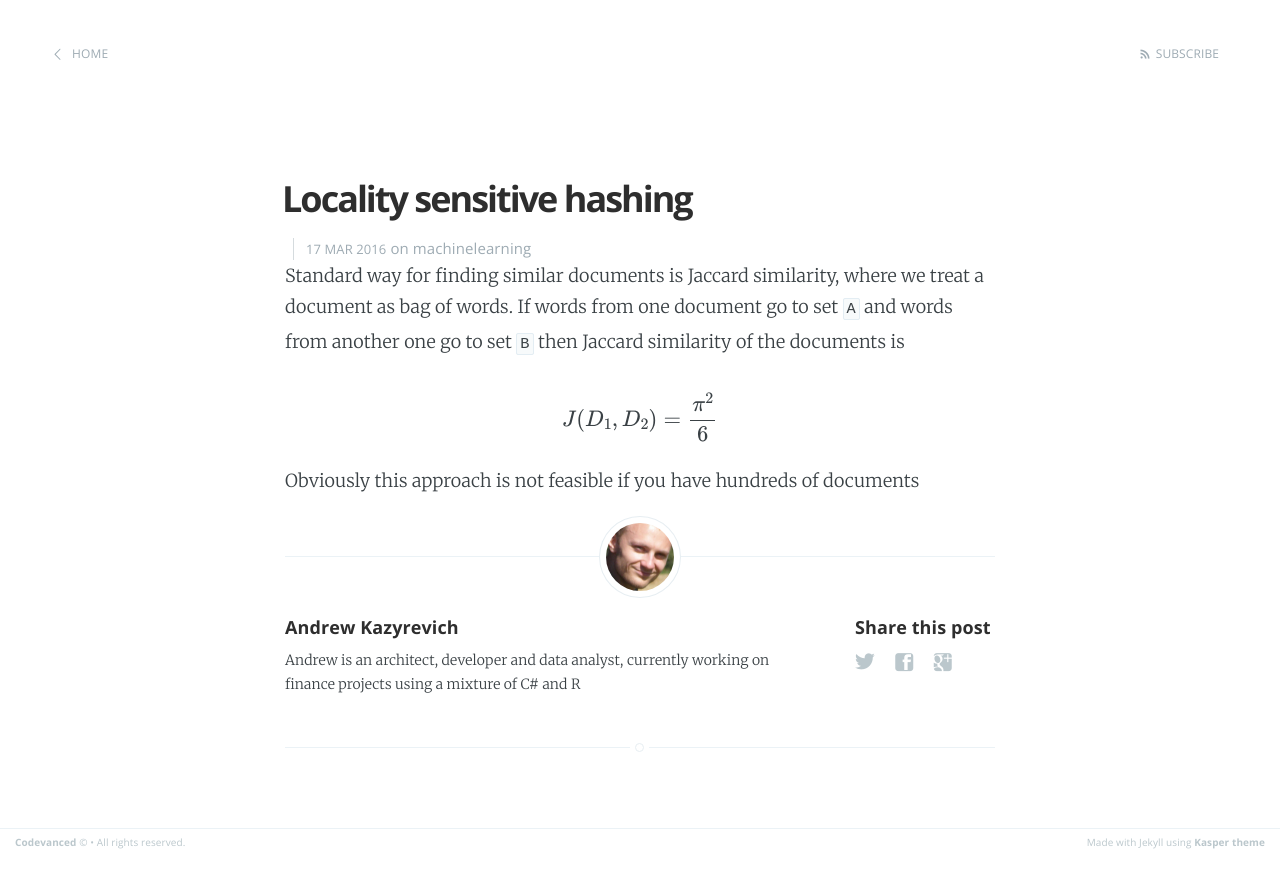
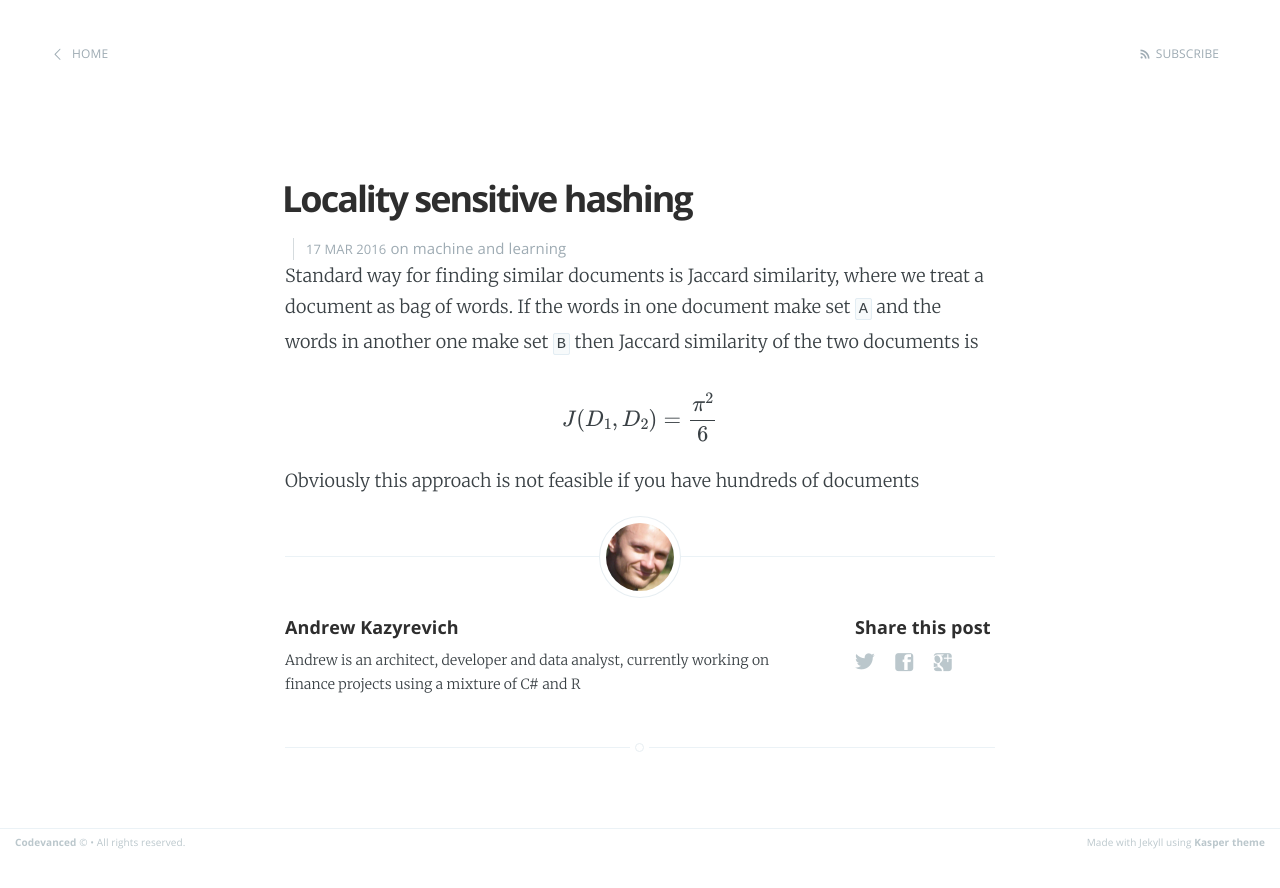
Before and after one commit to andreister/andreister.github.io, a Jekyll site: the page built from _posts/2016-03-17-locality-sensitive-hashing.markdown, in a window 1280 px wide. Shown: the top 888 px of the page. Built offline with Jekyll 4.4.1, drawn with Linux system fonts in a browser that asks for light colours; Markdown is read by kramdown in place of the engine named in the settings; formulas are drawn with MathJax 3.

```diff
--- a/_config.yml
+++ b/_config.yml
@@ -2,8 +2,7 @@
 description: Coding diary
 meta_description: "Codevanced, blogging about code"
 
-markdown: redcarpet
-highlighter: pygments
+highlighter: rouge
 logo: false
 paginate: 15
 baseurl: /
--- a/_posts/2016-03-17-locality-sensitive-hashing.markdown
+++ b/_posts/2016-03-17-locality-sensitive-hashing.markdown
@@ -2,12 +2,12 @@
 layout: post
 title:  "Locality sensitive hashing"
 date:   2016-03-17 01:00:00
-categories: machinelearning
+categories: machine learning
 ---
 
 Standard way for finding similar documents is Jaccard similarity, where we treat a document
-as bag of words. If words from one document go to set `A` and words from another one go to
-set `B` then Jaccard similarity of the documents is
+as bag of words. If the words in one document make set `A` and the words in another one make
+set `B` then Jaccard similarity of the two documents is
 
 $$J(D_{1}, D_{2}) = \frac{\pi^2}{6}$$
 
```
